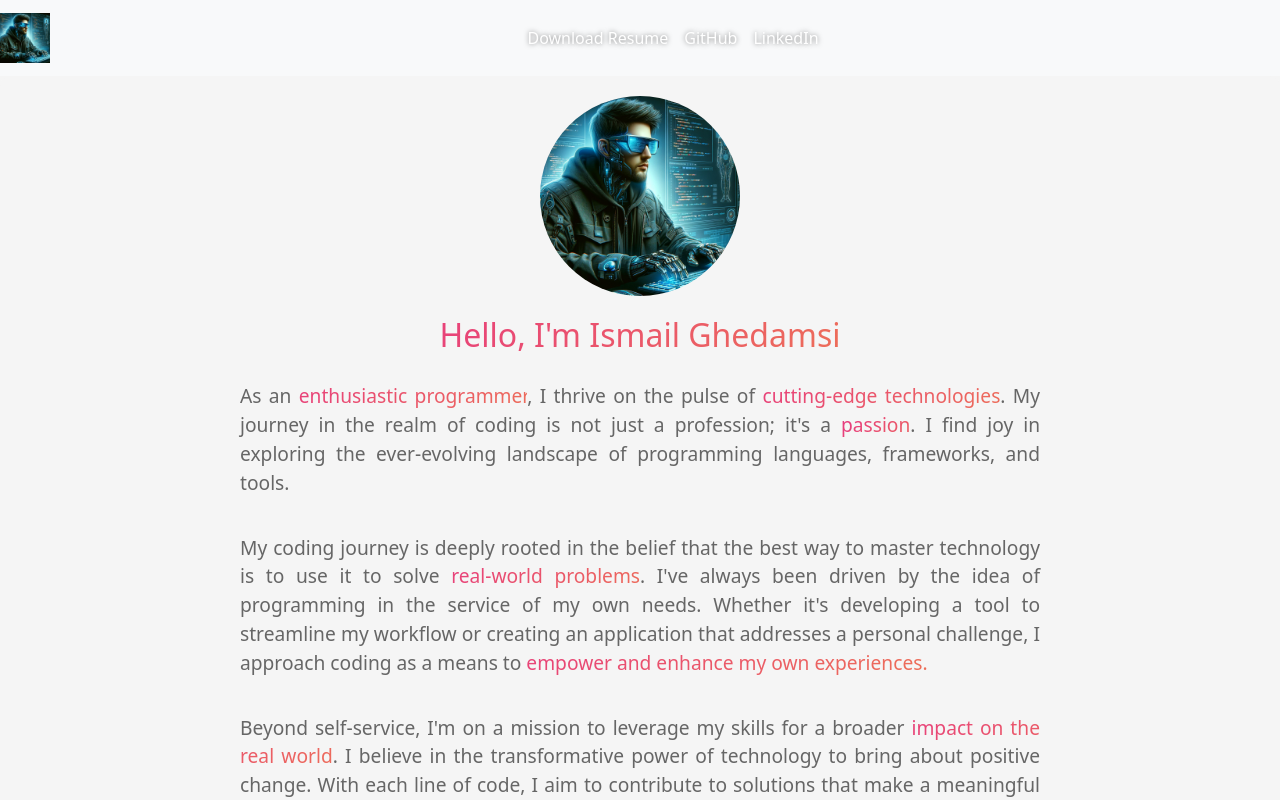
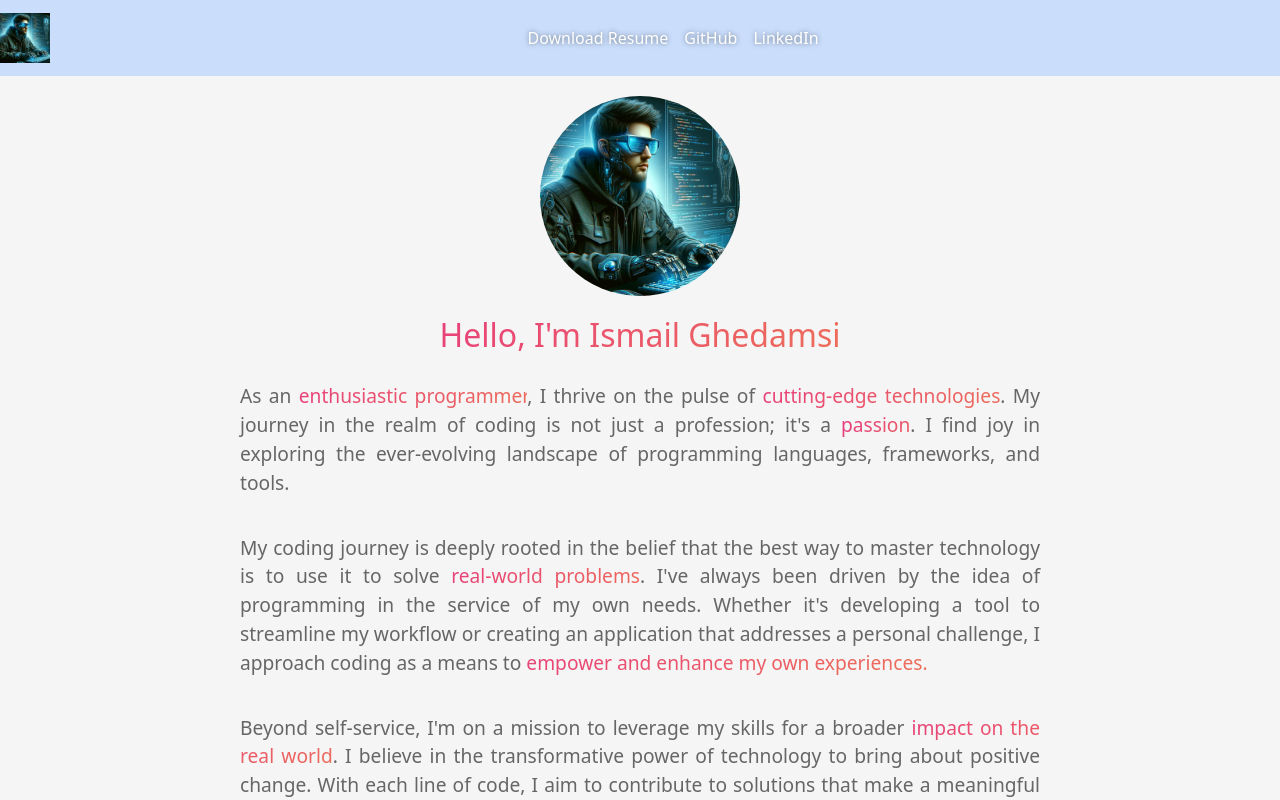
Before and after one commit to ismailghedamsi/portfolio, a React (Vite) app: page / in a window 1280 px wide. Shown: the top 800 px of the page. Built offline with nearby package versions, Linux system fonts and the light colour scheme.

Commit message:
Change background to pastel blue color

```diff
--- a/src/components/Navbar.jsx
+++ b/src/components/Navbar.jsx
@@ -27,10 +27,14 @@ const CenteredNav = styled(Nav)`
   width: 100%;
 `;
 
+const StyledNavbar = styled(Navbar)`
+background-color: #cadefc;
+`;
+
 
 const MyNavbar = () => {
   return (
-    <Navbar bg="light" expand="lg">
+    <StyledNavbar expand="lg">
       <Navbar.Brand href="#home">
         <img
           src={futuristicdeveloper}
@@ -48,7 +52,7 @@ const MyNavbar = () => {
           <ThreeDLink href="https://www.linkedin.com/in/ismail-ghedamsi-29997540/" target="_blank" rel="noopener noreferrer">LinkedIn</ThreeDLink>
         </CenteredNav>
       </Navbar.Collapse>
-    </Navbar>
+    </StyledNavbar>
   );
 };
 
```
